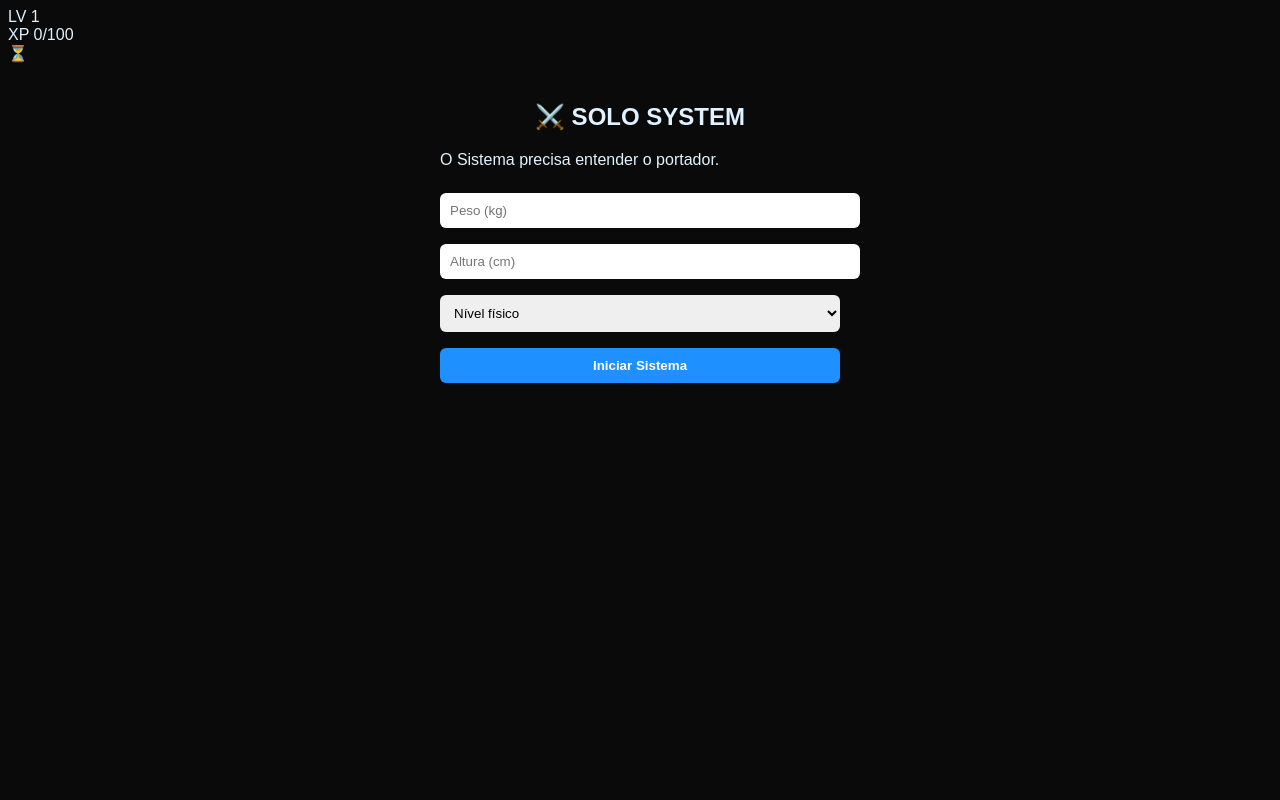
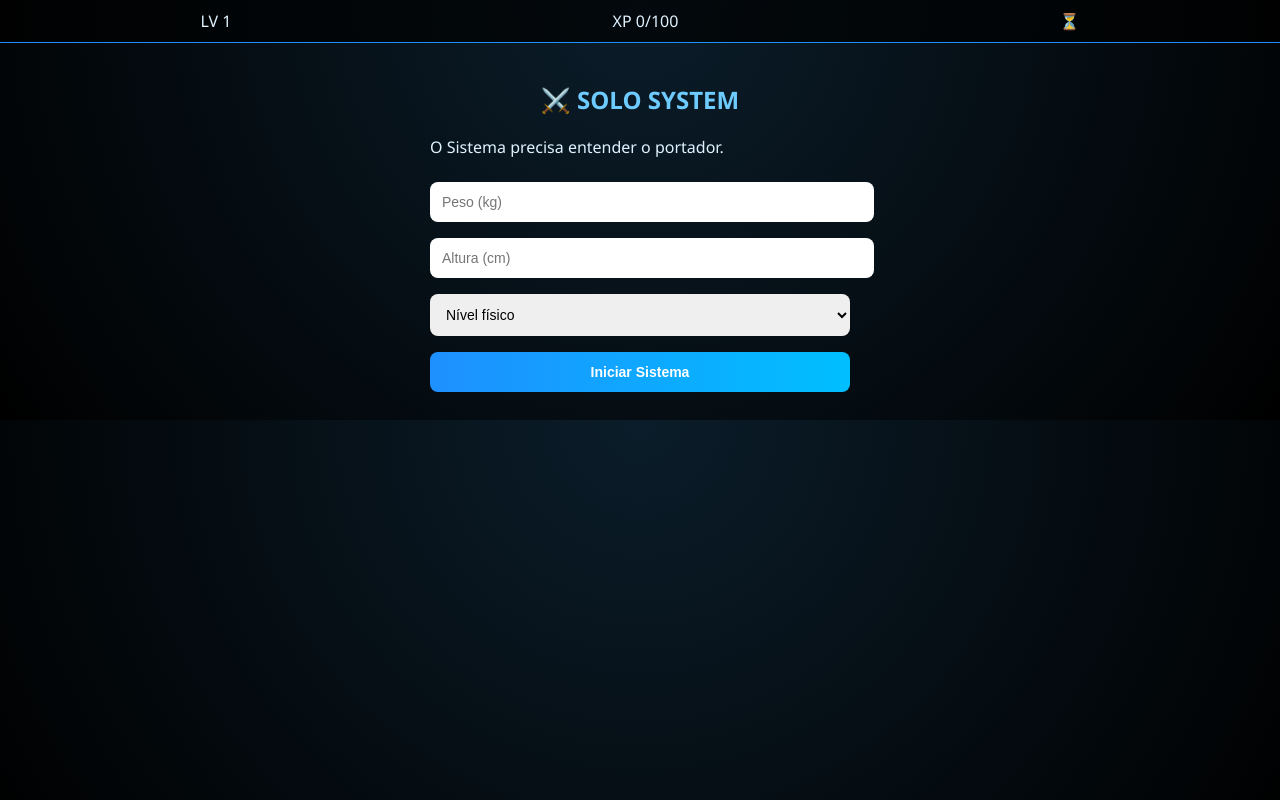
Before and after one commit to edmreis280-art/SOLO-SYSTEM, a plain HTML site: page index.html in a window 1280 px wide. Drawn offline with Linux system fonts and the light colour scheme.

Commit message:
Update style.css

```diff
--- a/style.css
+++ b/style.css
@@ -1,29 +1,40 @@
 body {
-  background: #0a0a0a;
+  margin: 0;
+  background: radial-gradient(circle at top, #0b1d2a, #000);
   color: #e0f2ff;
-  font-family: Arial, sans-serif;
+  font-family: "Segoe UI", sans-serif;
+}
+
+#hud {
+  display: flex;
+  justify-content: space-around;
+  padding: 10px;
+  background: rgba(0,0,0,0.7);
+  border-bottom: 1px solid #1e90ff;
 }
 
 #app {
-  max-width: 400px;
+  max-width: 420px;
   margin: auto;
   padding: 20px;
 }
 
 h1, h2 {
   text-align: center;
+  color: #6ecbff;
 }
 
 input, select, button {
   width: 100%;
-  padding: 10px;
+  padding: 12px;
   margin: 8px 0;
-  border-radius: 6px;
+  border-radius: 8px;
   border: none;
+  font-size: 14px;
 }
 
 button {
-  background: #1e90ff;
+  background: linear-gradient(90deg, #1e90ff, #00bfff);
   color: white;
   font-weight: bold;
   cursor: pointer;
@@ -31,9 +42,15 @@ button {
 
 label {
   display: block;
-  margin: 6px 0;
+  padding: 6px 0;
 }
 
 .hidden {
   display: none;
 }
+
+#punicao {
+  border: 1px solid red;
+  padding: 20px;
+  border-radius: 10px;
+}
```
